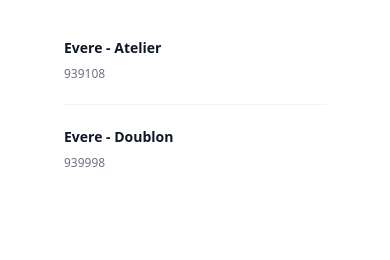
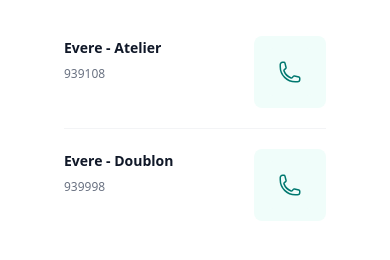
Before and after one commit to nicolasbeusen/WebexQueueDirectory, a plain HTML site: page index.html in a window 390 px wide. Drawn offline with nearby package versions, Linux system fonts and the light colour scheme.

Commit message:
Update index.html

```diff
--- a/index.html
+++ b/index.html
@@ -15,10 +15,10 @@
                         <p class="mt-1 truncate text-xs/5 text-gray-500">939108</p>
                     </div>
                 </div>
-                <div class="hidden shrink-0 sm:flex sm:flex-col sm:items-end">
+                <div class="flex">
                     <div>
                         <span class="inline-flex rounded-lg bg-teal-50 p-3 text-teal-700">
-                            <a href="tel:+32470123456" class="inline-flex rounded-lg bg-teal-50 p-3 text-teal-700 hover:bg-teal-100">
+                            <a href="webextel:++32497495562" class="inline-flex rounded-lg bg-teal-50 p-3 text-teal-700 hover:bg-teal-100">
                             <svg xmlns="http://www.w3.org/2000/svg" fill="none" viewBox="0 0 24 24" stroke-width="1.5" stroke="currentColor" class="size-6">
                                 <path stroke-linecap="round" stroke-linejoin="round" d="M2.25 6.75c0 8.284 6.716 15 15 15h2.25a2.25 2.25 0 0 0 2.25-2.25v-1.372c0-.516-.351-.966-.852-1.091l-4.423-1.106c-.44-.11-.902.055-1.173.417l-.97 1.293c-.282.376-.769.542-1.21.38a12.035 12.035 0 0 1-7.143-7.143c-.162-.441.004-.928.38-1.21l1.293-.97c.363-.271.527-.734.417-1.173L6.963 3.102a1.125 1.125 0 0 0-1.091-.852H4.5A2.25 2.25 0 0 0 2.25 4.5v2.25Z" />
                               </svg>
@@ -35,10 +35,10 @@
                         <p class="mt-1 truncate text-xs/5 text-gray-500">939998</p>
                     </div>
                 </div>
-                <div class="hidden shrink-0 sm:flex sm:flex-col sm:items-end">
+                <div class="flex">
                     <div>
                         <span class="inline-flex rounded-lg bg-teal-50 p-3 text-teal-700">
-                            <a href="tel:+32470123456" class="inline-flex rounded-lg bg-teal-50 p-3 text-teal-700 hover:bg-teal-100">
+                            <a href="webextel:+3222061701" class="inline-flex rounded-lg bg-teal-50 p-3 text-teal-700 hover:bg-teal-100">
                             <svg xmlns="http://www.w3.org/2000/svg" fill="none" viewBox="0 0 24 24" stroke-width="1.5" stroke="currentColor" class="size-6">
                                 <path stroke-linecap="round" stroke-linejoin="round" d="M2.25 6.75c0 8.284 6.716 15 15 15h2.25a2.25 2.25 0 0 0 2.25-2.25v-1.372c0-.516-.351-.966-.852-1.091l-4.423-1.106c-.44-.11-.902.055-1.173.417l-.97 1.293c-.282.376-.769.542-1.21.38a12.035 12.035 0 0 1-7.143-7.143c-.162-.441.004-.928.38-1.21l1.293-.97c.363-.271.527-.734.417-1.173L6.963 3.102a1.125 1.125 0 0 0-1.091-.852H4.5A2.25 2.25 0 0 0 2.25 4.5v2.25Z" />
                               </svg>
```
